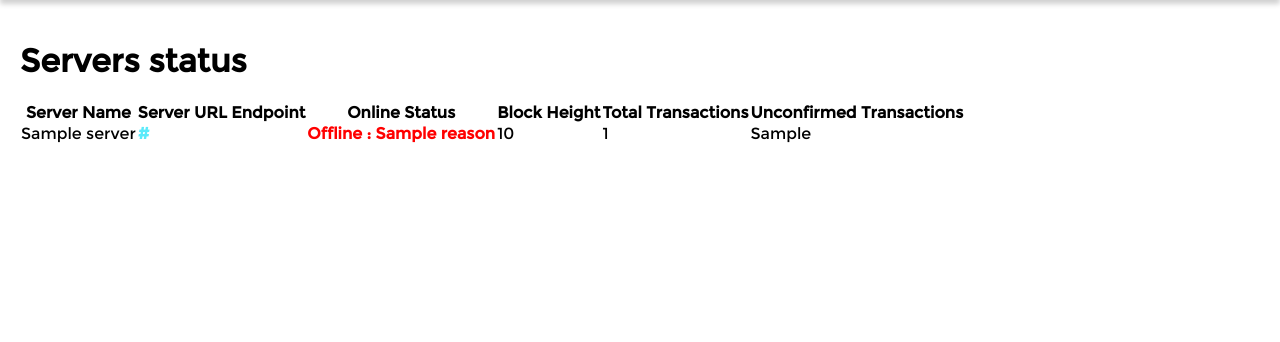
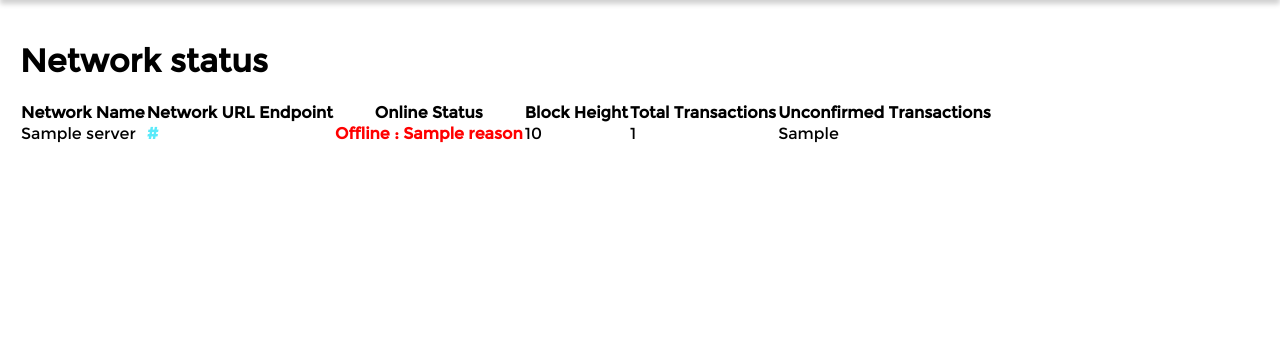
Before and after one commit to Spl3en/icon-status, a Flask app: template app/templates/index.html in a window 1280 px wide. Shown: the part 140-482 px from the top of the page. Run offline with Flask 2, Linux system fonts and the light colour scheme; the template is opened without the code that fills it: most values are stand-ins (such as "Sample title", 1, 10 or a date in 2020).

Commit message:
Technically, they're not servers but networks

```diff
--- a/app/templates/index.html
+++ b/app/templates/index.html
@@ -3,12 +3,12 @@
 
 {% block content %}
 
-    <h1>Servers status</h1>
+    <h1>Network status</h1>
     <table cellspacing='0'>
         <thead>
             <tr>
-                <th>Server Name</th>
-                <th>Server URL Endpoint</th>
+                <th>Network Name</th>
+                <th>Network URL Endpoint</th>
                 <th>Online Status</th>
                 <th>Block Height</th>
                 <th>Total Transactions</th>
```
